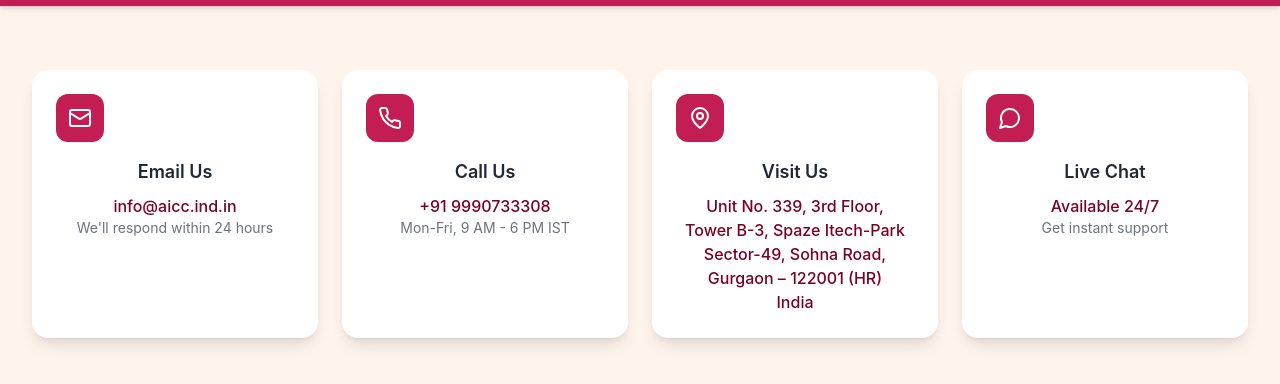
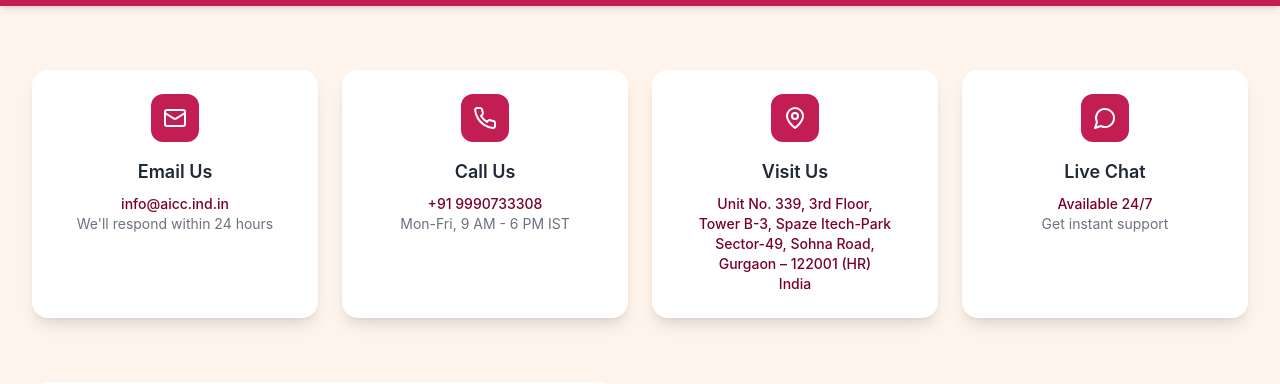
Before and after one commit to YR-IT/eknowlede2, a React (Vite) app in the folder frontend/: page /contact in a window 1280 px wide. Shown: the part 518-902 px from the top of the page. Built offline with nearby package versions, Linux system fonts and the light colour scheme; no server answers.

Commit message:
contact page updated

```diff
--- a/frontend/src/pages/Contact.tsx
+++ b/frontend/src/pages/Contact.tsx
@@ -105,13 +105,13 @@ const Contact = () => {
           {contactInfo.map((info, index) => (
             <div
   key={index}
-              className="group bg-white rounded-2xl p-6 shadow-lg hover:shadow-2xl transform hover:scale-105 transition-all duration-300 text-center"
+  className="group bg-white rounded-2xl p-6 shadow-lg hover:shadow-2xl transform hover:scale-105 transition-all duration-300 text-center flex flex-col items-center"
 >
   <div className={`w-12 h-12 bg-gradient-to-r ${info.color} rounded-xl flex items-center justify-center mb-4`}>
     <info.icon className="h-6 w-6 text-white" />
   </div>
   <h3 className="text-lg font-semibold text-gray-800 mb-2">{info.title}</h3>
-              <p className="text-[#7a0025] font-medium whitespace-pre-line">{info.details}</p>
+  <p className="text-[#7a0025] font-medium whitespace-pre-line text-sm">{info.details}</p>
   <p className="text-sm text-gray-500">{info.subtext}</p>
 </div>
           ))}
```
Lines whose indentation alone changed are shown as unchanged.
